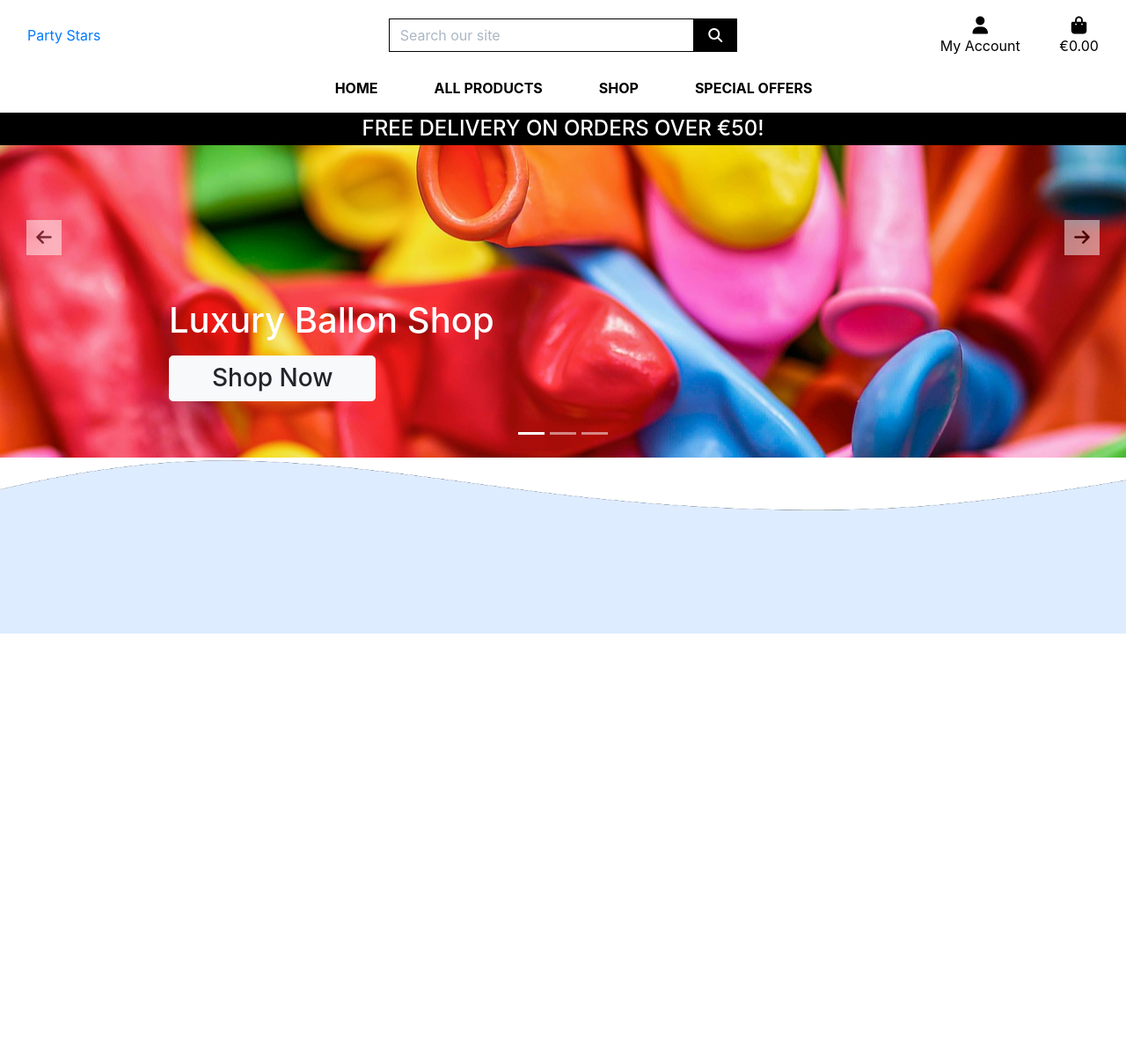
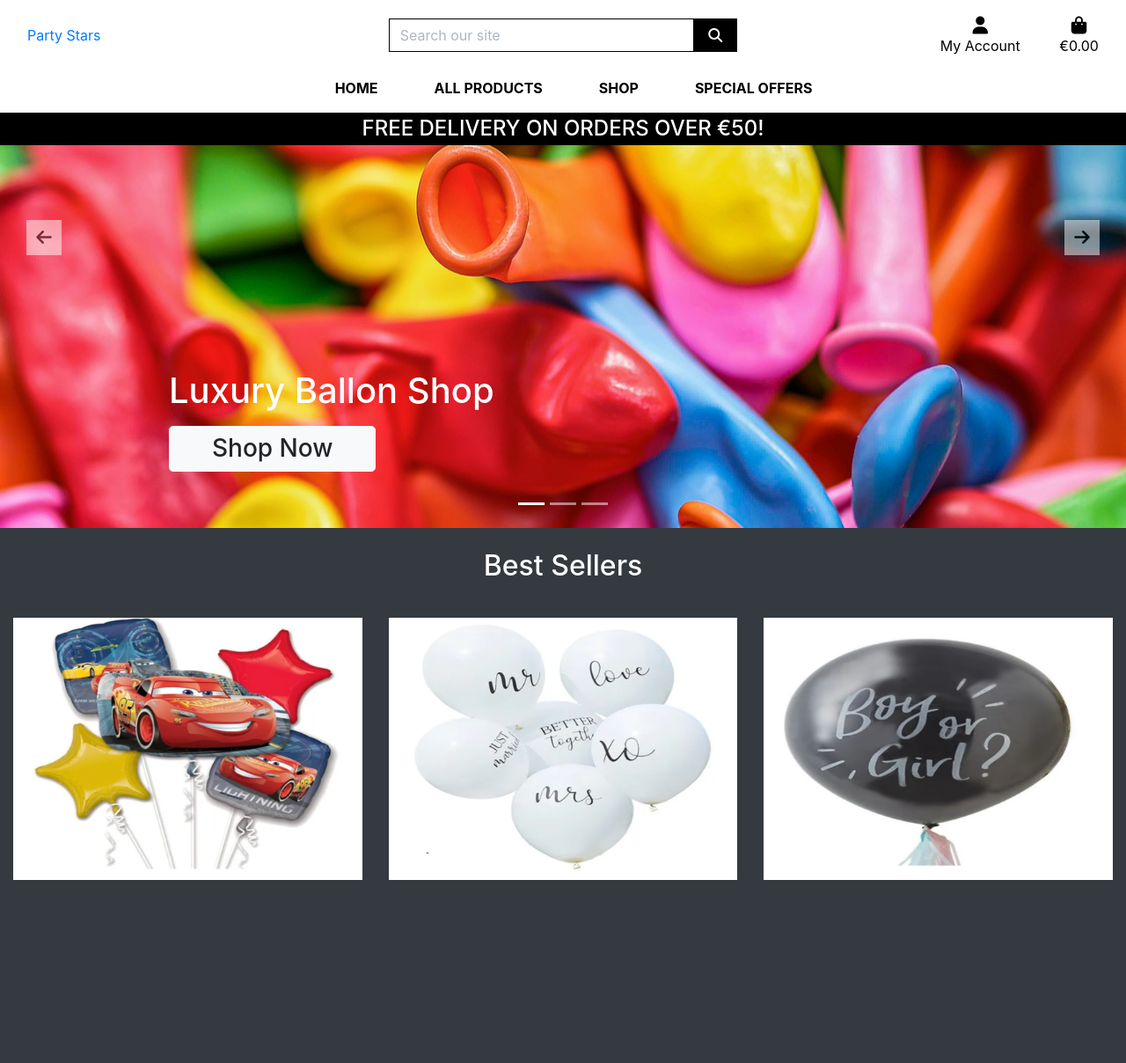
Before and after one commit to ionelaSabinaMacovei/PartyStars-PP5, a Django app: page / in a window 1280 px wide. Shown: the whole page at 88% size. Before the commit the page ends 720 px from the top, so only its background shows below. Run offline with Django 3.2, Linux system fonts and the light colour scheme; data that the repository does not hold is empty; some libraries are stand-ins or nearby versions.

Commit message:
Added best selers in index page

```diff
--- a/home/templates/home/index.html
+++ b/home/templates/home/index.html
@@ -50,4 +50,21 @@
 </div>
 <!-- carousel -->
 
+<div class="container-fluid text-center bg-dark">
+    <h2 class="fw-bold text-white p-4">Best Sellers</h2>
+        <div class="row ">
+            <div class="col-sm-4 my-2">
+                <img src="{{ MEDIA_URL }}kids-party-ballon9 (1).png" alt="" class="img-fluid " >
+
+            </div>
+            <div class="col-sm-4 my-2">
+                <img src="{{ MEDIA_URL }}wedding-ballon4 (1).png" alt="" class="img-fluid " >
+
+            </div>
+            <div class="col-sm-4 my-2">
+                <img src="{{ MEDIA_URL }}baby-ballon6 (1).png" alt="" class="img-fluid" >
+
+            </div>
+        </div>
+
 {% endblock %}
--- a/static/css/base.css
+++ b/static/css/base.css
@@ -17,7 +17,8 @@ body {
   }
 
   .carousel-item {
-    height: 65vh;
+    height: 75vh;
+
   }
 
   .carousel-item>img {
@@ -25,7 +26,7 @@ body {
     top: 0;
     left: 0;
     min-width: 100%;
-    height: 65vh;
+    height: 75vh;
 
 
   }
@@ -65,6 +66,25 @@ body {
   .bg-img-3 {
     background: url('/media/carousel3.jpg') center/cover no-repeat;
   }
+
+  .fa-arrow-left{
+    color:#000
+  }
+
+  .carousel-control-next:focus, .carousel-control-next:hover, .carousel-control-prev:focus, .carousel-control-prev:hover {
+    color: #fff;
+    text-decoration: none;
+    outline: 0;
+    opacity: .5;
+}
+
+.fa-arrow-left:focus, .fa-arrow-left:hover, .fa-arrow-right:focus, .fa-arrow-right:hover {
+    color:#000;
+    text-decoration: none;
+    outline: 0;
+    opacity: .4;
+}
+
 
 /* Footer */
 footer {
```
Also changed, not shown: media/baby-ballon6 (1).png (added), media/kids-party-ballon9 (1).png (added), media/wedding-ballon4 (1).png (added).
